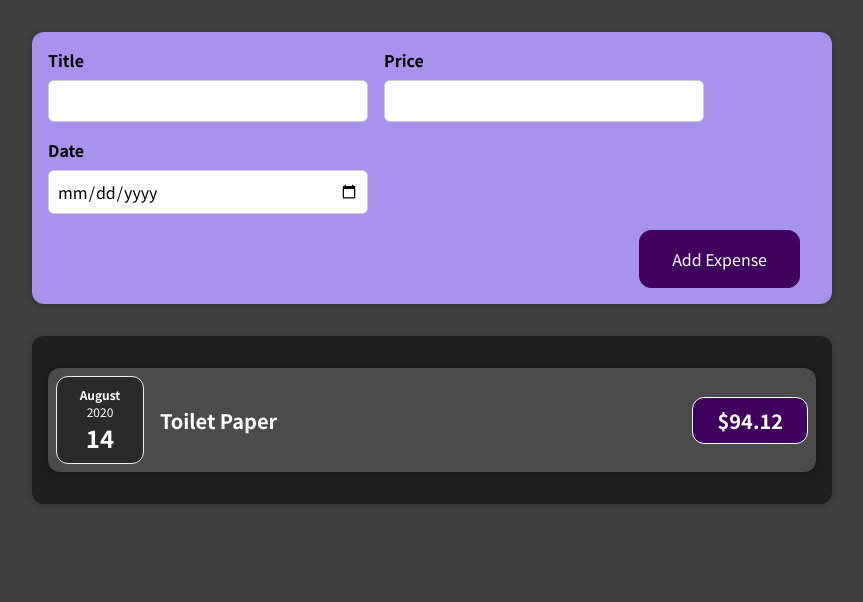
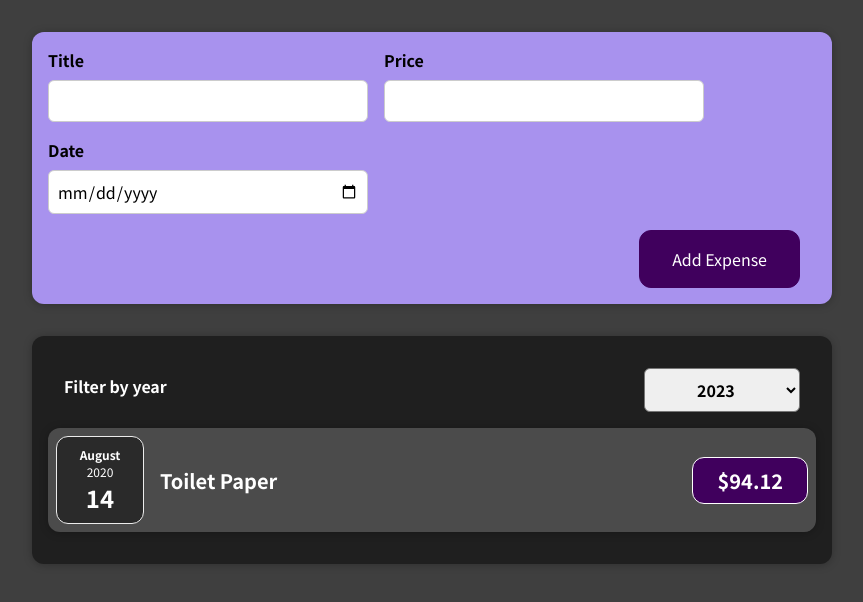
Before and after one commit to JanekJaniak/ReactCourse, a React (Create React App) app: page / in a window 1280 px wide. Shown: the top 602 px of the page, without its empty margins (208-1071 px from the left). Built offline with nearby package versions, Linux system fonts and the light colour scheme.

Commit message:
add expanse filter

```diff
--- a/src/components/Expenses/Expenses.js
+++ b/src/components/Expenses/Expenses.js
@@ -1,12 +1,20 @@
-import React from 'react';
+import React, { useState } from 'react';
 
 import ExpenseItem from './ExpenseItem';
 import Card from '../UI/Card';
+import ExpensesFilter from './ExpensesFilter';
 import './Expenses.css';
 
 const Expenses = (props) => {
+  const [filteredYear, setFilteredYear] = useState('2023');
+
+  const filterChangeHandler = selectedYear => {
+    setFilteredYear(selectedYear);
+  };
+
   return (
     <Card className="expenses">
+      <ExpensesFilter selected={filteredYear} onChangeFilter={filterChangeHandler} />
       {props.items.map((expense) => (
         <ExpenseItem
           key={expense.id}
--- /dev/null
+++ b/src/components/Expenses/ExpensesFilter.css
@@ -0,0 +1,24 @@
+.expenses-filter {
+  color: white;
+  padding: 0 1rem;
+}
+
+.expenses-filter__control {
+  display: flex;
+  width: 100%;
+  align-items: center;
+  justify-content: space-between;
+  margin: 1rem 0;
+}
+
+.expenses-filter label {
+  font-weight: bold;
+  margin-bottom: 0.5rem;
+}
+
+.expenses-filter select {
+  font: inherit;
+  padding: 0.5rem 3rem;
+  font-weight: bold;
+  border-radius: 6px;
+}
--- /dev/null
+++ b/src/components/Expenses/ExpensesFilter.js
@@ -0,0 +1,25 @@
+import React from 'react';
+import './ExpensesFilter.css';
+
+const ExpensesFilter = (props) => {
+  const dropdownChangeHandler = (event) => {
+    props.onChangeFilter(event.target.value);
+  };
+
+  return (
+    <div className='expenses-filter'>
+      <div className='expenses-filter__control'>
+        <label>Filter by year</label>
+        <select value={props.selected} onChange={dropdownChangeHandler}>
+          <option value='2023'>2023</option>
+          <option value='2022'>2022</option>
+          <option value='2021'>2021</option>
+          <option value='2020'>2020</option>
+          <option value='2019'>2019</option>
+        </select>
+      </div>
+    </div>
+  );
+};
+
+export default ExpensesFilter;
```
